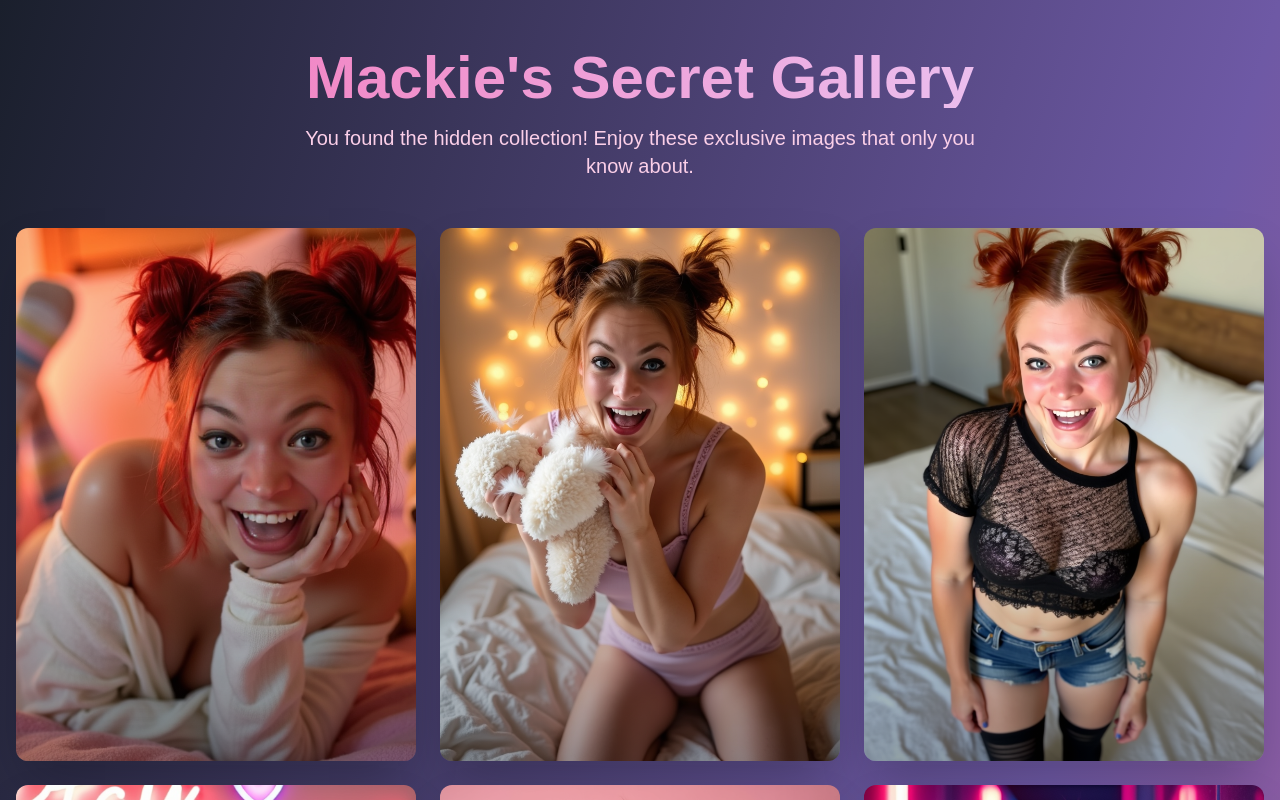
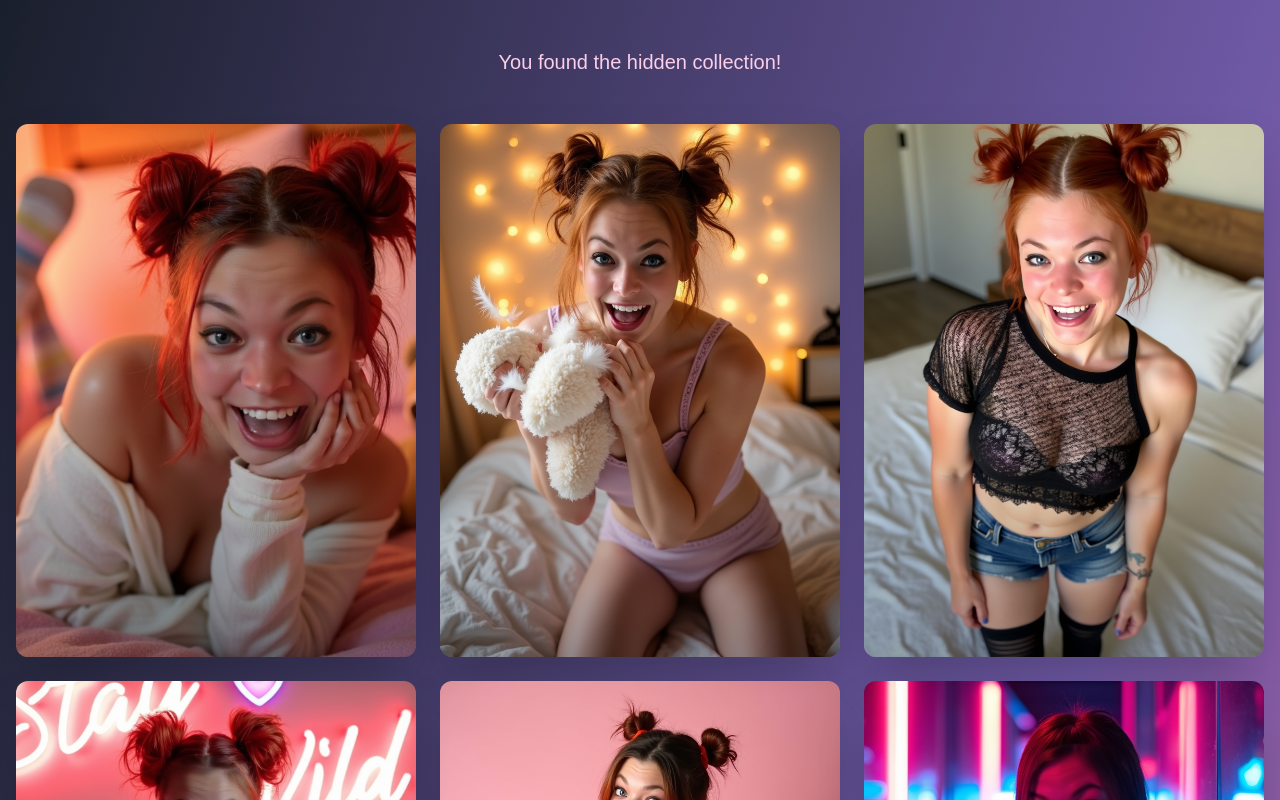
Before and after one commit to squeezybreezy/sploosist, a React (Vite) app: page /gallery in a window 1280 px wide. Shown: the top 800 px of the page. Built offline with nearby package versions, Linux system fonts and the light colour scheme.

Commit message:
Refactor Gallery page text
Remove "secret gallery" references and most text, leaving only "You found the hidden collection!".  Footer remains unchanged.

```diff
--- a/src/pages/Gallery.tsx
+++ b/src/pages/Gallery.tsx
@@ -75,22 +75,13 @@ const Gallery = () => {
     <PageWrapper>
       <div className="min-h-screen bg-gradient-to-br from-[#1A1F2C] via-[#6E59A5] to-[#FF6B9F] text-white">
         <div className="container mx-auto py-12 px-4">
-          <motion.h1
-            className="text-4xl md:text-6xl font-bold text-center mb-4 bg-clip-text text-transparent bg-gradient-to-r from-pink-400 to-purple-200"
-            initial={{ opacity: 0, y: -20 }}
-            animate={{ opacity: 1, y: 0 }}
-            transition={{ duration: 0.6 }}
-          >
-            Mackie's Secret Gallery
-          </motion.h1>
-
           <motion.p
             className="text-xl text-center mb-12 max-w-2xl mx-auto text-pink-200"
             initial={{ opacity: 0 }}
             animate={{ opacity: 1 }}
             transition={{ delay: 0.3, duration: 0.6 }}
           >
-            You found the hidden collection! Enjoy these exclusive images that only you know about.
+            You found the hidden collection!
           </motion.p>
 
           <div className="grid grid-cols-1 sm:grid-cols-2 lg:grid-cols-3 gap-6 mb-12">
@@ -161,20 +152,6 @@ const Gallery = () => {
               </motion.div>
             ))}
           </div>
-
-          <motion.div
-            className="text-center"
-            initial={{ opacity: 0 }}
-            animate={{ opacity: 1 }}
-            transition={{ delay: 0.7, duration: 0.6 }}
-          >
-            <p className="text-lg text-pink-200 mb-4">
-              This gallery is our little secret. Only those who know where to click can find it!
-            </p>
-            <p className="text-sm text-purple-300 italic">
-              Remember to splat your favorites!
-            </p>
-          </motion.div>
         </div>
       </div>
     </PageWrapper>
```
